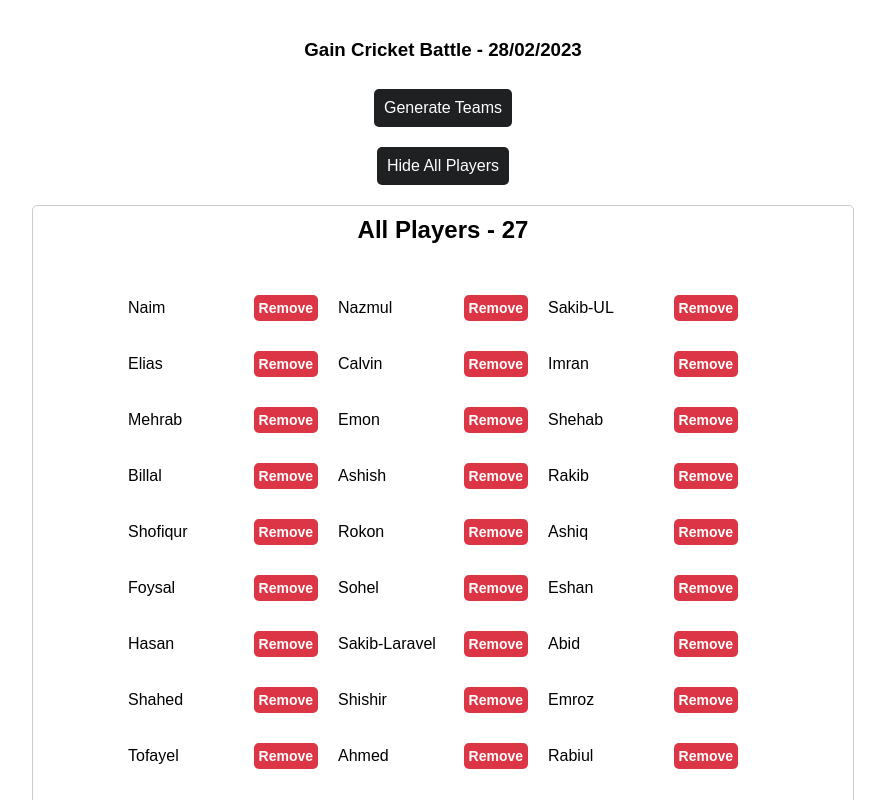
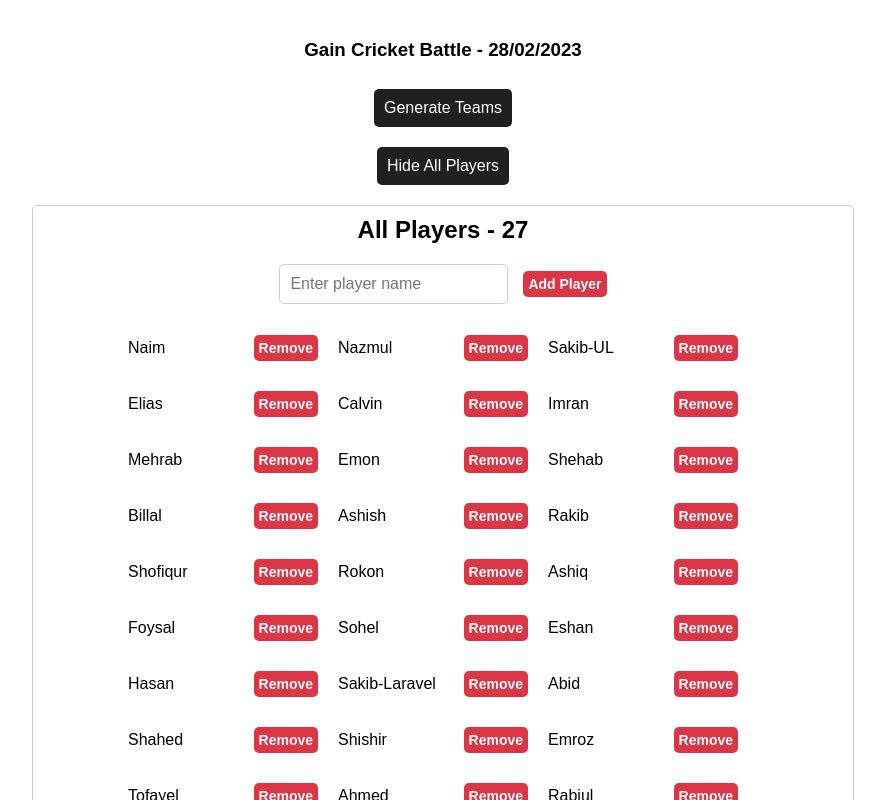
Before and after one commit to rafiqulshopon/gain-battle, a React (Vite) app: page / in a window 1280 px wide. Both pictures are taken after a click on the button "Show All Players". Shown: the top 800 px of the page, without its empty margins (197-1082 px from the left). Built offline with nearby package versions, Linux system fonts and the light colour scheme; the HTML template or start-up script is replaced by a standard one.

Commit message:
update design + add new players

```diff
--- a/src/App.css
+++ b/src/App.css
@@ -10,7 +10,24 @@ h1 {
   margin-top: 0;
 }
 
-button {
+input[type='text'] {
+  padding: 10px;
+  border: 1px solid #ccc;
+  border-radius: 5px;
+  margin-right: 10px;
+  font-size: 16px;
+}
+
+.add-player-btn {
+  background-color: green;
+  color: white;
+  border: none;
+  padding: 10px 20px;
+  border-radius: 5px;
+  cursor: pointer;
+}
+
+.button {
   margin: 10px;
   padding: 10px;
   border-radius: 5px;
--- a/src/App.jsx
+++ b/src/App.jsx
@@ -4,7 +4,7 @@ import { ReactSortable } from 'react-sortablejs';
 import moment from 'moment/moment';
 const initialPlayers = [
   'Naim',
-'Nazmul',
+  'Nazmul',
   'Sakib-UL',
   'Elias',
   'Calvin',
@@ -33,6 +33,7 @@ const initialPlayers = [
 ];
 export default function App() {
   const [players, setPlayers] = useState(initialPlayers);
+  const [newPlayerName, setNewPlayerName] = useState('');
   const [team1, setTeam1] = useState([]);
   const [team2, setTeam2] = useState([]);
   const [displayPlayers, setDisplayPlayers] = useState(false);
@@ -56,21 +57,45 @@ export default function App() {
     ? 'Hide All Players'
     : 'Show All Players';
 
+  const handleAddPlayer = () => {
+    if (newPlayerName) {
+      setPlayers([...players, newPlayerName]);
+      setNewPlayerName('');
+    }
+  };
+
   return (
     <div className='App'>
       <h3>{`Gain Cricket Battle - ${moment().format('DD/MM/YYYY')}`}</h3>
-      <button onClick={generateTeams}>Generate Teams</button>
+      <button className='button' onClick={generateTeams}>
+        Generate Teams
+      </button>
 
-      <button onClick={toggleDisplayPlayers}>{showAllPlayersButtonText}</button>
+      <button className='button' onClick={toggleDisplayPlayers}>
+        {showAllPlayersButtonText}
+      </button>
 
       {displayPlayers && (
         <div className='player-list'>
           <h2>{`All Players - ${players.length} `}</h2>
+          <div>
+            <input
+              type='text'
+              value={newPlayerName}
+              onChange={(e) => setNewPlayerName(e.target.value)}
+              placeholder='Enter player name'
+            />
+            <button className='add-player-btn' onClick={handleAddPlayer}>
+              Add Player
+            </button>
+          </div>
           <ul>
             {players.map((player, index) => (
               <li key={index}>
                 {player}
-                <button onClick={() => removePlayer(player)}>Remove</button>
+                <button className='button' onClick={() => removePlayer(player)}>
+                  Remove
+                </button>
               </li>
             ))}
           </ul>
```
